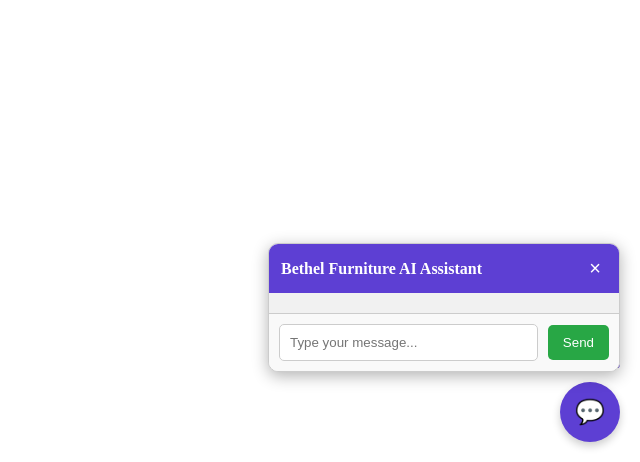
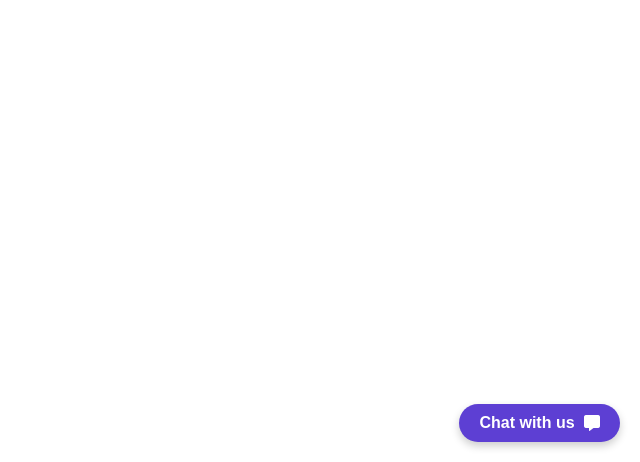
Before and after one commit to 2024orfa/bethel-furniture, a Flask app: page / in a window 1280 px wide. Shown: the part 338-800 px from the top of the page, without its empty margins (640-1280 px from the left). Run offline with Flask 3, Linux system fonts and the light colour scheme.

Commit message:
fixing display 2

```diff
--- a/templates/index.html
+++ b/templates/index.html
@@ -2,6 +2,8 @@
 <html>
 <head>
     <title>Bethel Furniture Customer Support AI Assistant</title>
+    <!-- Font Awesome for Icons -->
+    <link href="https://cdnjs.cloudflare.com/ajax/libs/font-awesome/5.15.4/css/all.min.css" rel="stylesheet">
     <style>
         /* Chat Button */
         #chat-button {
@@ -11,28 +13,18 @@
             background-color: #5D3FD3;
             color: white;
             border: none;
-            border-radius: 50%;
-            width: 60px;
-            height: 60px;
-            font-size: 24px;
+            border-radius: 30px;
+            padding: 10px 20px;
+            font-size: 16px;
+            font-weight: bold;
             cursor: pointer;
             box-shadow: 0 4px 8px rgba(0,0,0,0.2);
             z-index: 1000;
             display: flex;
             align-items: center;
             justify-content: center;
-        }
-
-        /* Chat Button Label */
-        #chat-label {
-            position: fixed;
-            bottom: 90px;
-            right: 20px;
-            font-size: 14px;
-            color: #5D3FD3;
             text-align: center;
-            font-weight: bold;
-            z-index: 1000;
+            gap: 10px; /* Adds space between text and icon */
         }
 
         /* Chat Window */
@@ -161,11 +153,12 @@
 <body>
 
     <!-- Chat Button -->
-    <button id="chat-button">💬</button>
-    <div id="chat-label">Chat with us</div>
+    <button id="chat-button">
+        Chat with us <i class="fas fa-comment-alt"></i>
+    </button>
 
     <!-- Chat Window -->
-    <div id="chat-window">
+    <div id="chat-window" style="display: none;"> <!-- Ensures it's hidden -->
         <div id="chat-header">
             <span>Bethel Furniture AI Assistant</span>
             <button id="close-button">&times;</button>
@@ -184,61 +177,19 @@
     <script>
         // Get elements
         const chatButton = document.getElementById('chat-button');
-        const chatLabel = document.getElementById('chat-label');
         const chatWindow = document.getElementById('chat-window');
         const closeButton = document.getElementById('close-button');
-        const sendButton = document.getElementById('send-button');
-        const chatInput = document.getElementById('chat-input');
-        const chatBody = document.getElementById('chat-body');
 
-        // Show chat window
+        // Show chat window when chat button is clicked
         chatButton.addEventListener('click', () => {
-            chatWindow.style.display = 'flex';
-            chatInput.focus();
+            chatWindow.style.display = 'flex'; // Makes chat window visible
+            chatButton.style.display = 'none'; // Optionally hide the chat button
         });
 
-        // Close chat window
+        // Hide chat window when close button is clicked
         closeButton.addEventListener('click', () => {
-            chatWindow.style.display = 'none';
-        });
-
-        // Append messages
-        function appendMessage(message, sender) {
-            const messageDiv = document.createElement('div');
-            messageDiv.classList.add('message', sender === 'user' ? 'user-message' : 'bot-message');
-            const messageContent = document.createElement('p');
-            messageContent.innerHTML = sender === 'bot' ? message : message; // Bot renders HTML
-            messageDiv.appendChild(messageContent);
-            chatBody.appendChild(messageDiv);
-            chatBody.scrollTop = chatBody.scrollHeight;
-        }
-
-        // Send message to backend
-        async function sendMessage() {
-            const userMessage = chatInput.value.trim();
-            if (!userMessage) return;
-            appendMessage(userMessage, 'user');
-            chatInput.value = '';
-            try {
-                const response = await fetch('/chat', {
-                    method: 'POST',
-                    headers: { 'Content-Type': 'application/json' },
-                    body: JSON.stringify({ message: userMessage })
-                });
-                const data = await response.json();
-                appendMessage(data.response, 'bot');
-            } catch (error) {
-                appendMessage('Error connecting to the server.', 'bot');
-            }
-        }
-
-        // Event Listeners
-        sendButton.addEventListener('click', sendMessage);
-        chatInput.addEventListener('keypress', (event) => {
-            if (event.key === 'Enter') {
-                event.preventDefault();
-                sendMessage();
-            }
+            chatWindow.style.display = 'none'; // Hides the chat window
+            chatButton.style.display = 'flex'; // Optionally show the chat button again
         });
     </script>
 </body>
```
